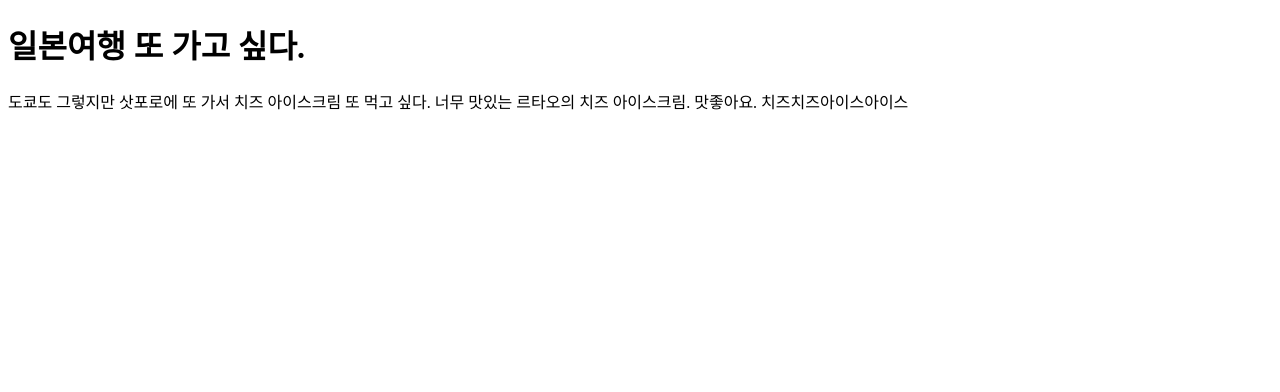
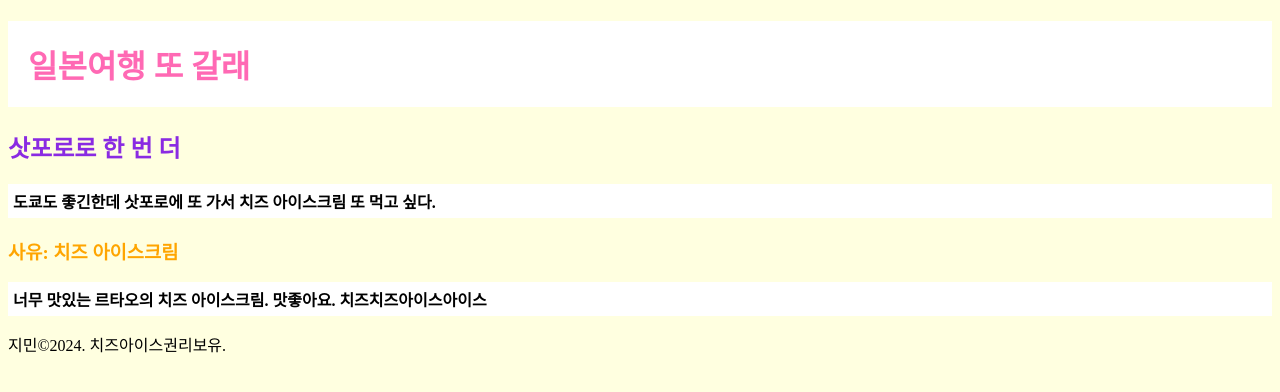
Before and after one commit to jmminn/test2024, a plain HTML site: page index.html in a window 1280 px wide. Drawn offline with Linux system fonts and the light colour scheme.

Commit message:
Add files via upload

```diff
--- a/index.html
+++ b/index.html
@@ -4,9 +4,30 @@
 		<meta charset="utf-8">
 		<meta name="viewport" content="width=device-width, initial-scale=1">
 		<title>일본 또 가고 싶다</title>
+		<style>
+			body{background: lightyellow;}
+			h1{color: hotpink;font-size: 30; background: white; padding: 20px;}
+			h2{color: blueviolet;}
+			p{font-weight: bold; background: white; padding: 5px}
+			h3{color: orange;}
+		</style>
 	</head>
 	<body>
-		<h1>일본여행 또 가고 싶다.</h1>
-		<p>도쿄도 그렇지만 삿포로에 또 가서 치즈 아이스크림 또 먹고 싶다. 너무 맛있는 르타오의 치즈 아이스크림. 맛좋아요. 치즈치즈아이스아이스</p>
+		<nav></nav>
+		<header>
+			<h1>일본여행 또 갈래</h1>
+		</header>
+		<section>
+			<h2>삿포로로 한 번 더</h2>
+			<p>도쿄도 좋긴한데 삿포로에 또 가서 치즈 아이스크림 또 먹고 싶다.</p>
+		</section>
+		<section>
+			<h3>사유: 치즈 아이스크림</h3>
+			<p>너무 맛있는 르타오의 치즈 아이스크림. 맛좋아요. 치즈치즈아이스아이스</p>
+		</section>
+		<section></section>
+		<section></section>
+		<section></section>
+		<footer>지민&copy;2024. 치즈아이스권리보유.</footer>
 	</body>
 </html>
```
